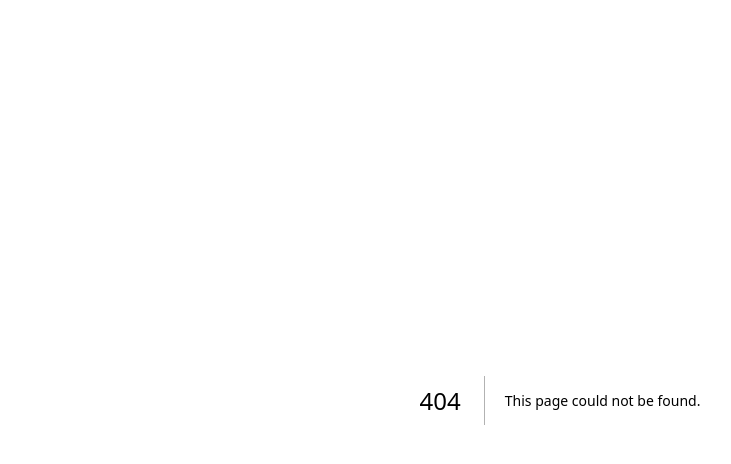
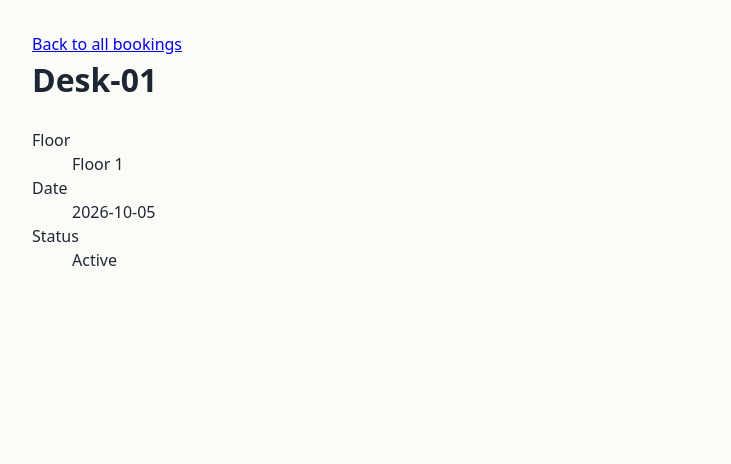
Before and after one commit to laura5p/cospace-web, a Next.js app: page /bookings/1 in a window 1280 px wide. Before the commit this address had no page. Shown: the top 464 px of the page, without its empty margins (80-811 px from the left). Built offline with nearby package versions, Linux system fonts and the light colour scheme.

Commit message:
feat: add dynamic booking detail route with async params and not-found fallback

```diff
--- /dev/null
+++ b/src/app/bookings/[id]/page.tsx
@@ -0,0 +1,42 @@
+import Link from "next/link";
+import { initialBookings } from "@/data/bookings";
+
+interface PageProps {
+  params: Promise<{ id: string }>;
+}
+
+export default async function BookingDetailPage({ params }: PageProps) {
+  const { id } = await params;
+  const booking = initialBookings.find((b) => b.id === id);
+
+  if (!booking) {
+    return (
+      <main className="page">
+        <h1>Booking not found</h1>
+        <p className="detail-message">
+          This desk booking does not exist or has been removed.
+        </p>
+        <Link href="/" className="back-link">
+          Back to all bookings
+        </Link>
+      </main>
+    );
+  }
+
+  return (
+    <main className="page">
+      <Link href="/" className="back-link">
+        Back to all bookings
+      </Link>
+      <h1>{booking.desk}</h1>
+      <dl className="detail-list">
+        <dt>Floor</dt>
+        <dd>{booking.floor}</dd>
+        <dt>Date</dt>
+        <dd>{booking.date}</dd>
+        <dt>Status</dt>
+        <dd>{booking.active ? "Active" : "Cancelled"}</dd>
+      </dl>
+    </main>
+  );
+}
--- /dev/null
+++ b/src/data/bookings.ts
@@ -0,0 +1,7 @@
+import type { Booking } from "@/types/booking";
+
+export const initialBookings: Booking[] = [
+  { id: "1", desk: "Desk-01", floor: "Floor 1", date: "2026-10-05", active: true },
+  { id: "2", desk: "Desk-02", floor: "Floor 1", date: "2026-10-06", active: false },
+  { id: "3", desk: "Desk-03", floor: "Floor 2", date: "2026-10-07", active: true },
+];
```
Also changed, not shown: src/components/BookingList.tsx (+1 -6 lines).
